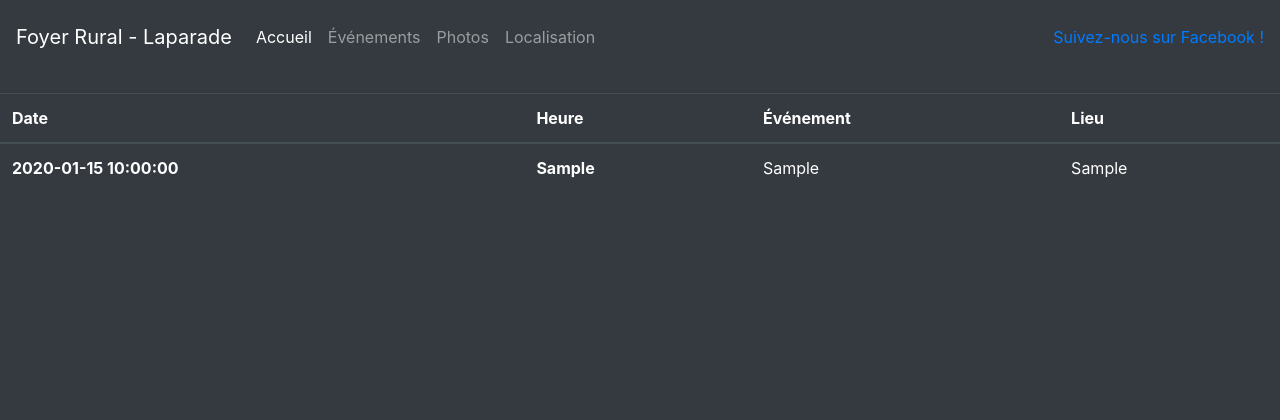
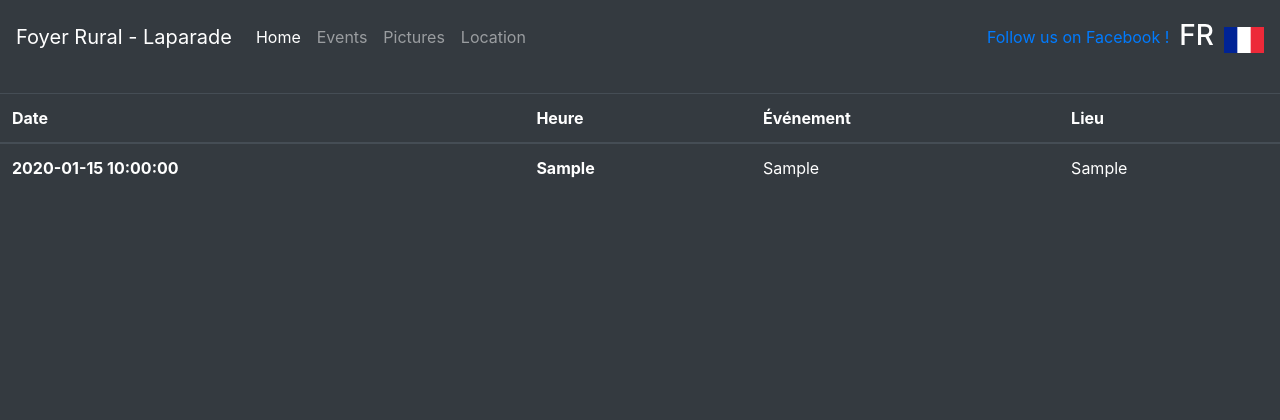
Before and after one commit to Nem-developing/foyerrural-laparade, a PHP site: page /pages/evenements.php?lang=eng in a window 1280 px wide. Shown: the top 420 px of the page. Run offline with PHP 8.4, Linux system fonts and the light colour scheme; tables that the repository leaves empty or names only in its code hold one stand-in row (values such as "Sample post").

Commit message:
Langue dynamique.

```diff
--- a/pages/evenements.php
+++ b/pages/evenements.php
@@ -1,3 +1,7 @@
+<?php
+    $lang = $_GET['lang'];
+
+?>
 <!doctype html>
 <html lang="en" class="bg-dark">
     <head>
@@ -11,7 +15,7 @@
         <!-- Menu -->
 
         <nav class="navbar navbar-expand-lg navbar-dark bg-dark">
-            <a class="navbar-brand" href="../index.php">Foyer Rural - Laparade</a>
+            <a class="navbar-brand" href="../index.html<?php if ($lang == "eng") {echo "?lang=eng";}?>">Foyer Rural - Laparade</a>
             <button class="navbar-toggler" type="button" data-toggle="collapse" data-target="#navbarColor01" aria-controls="navbarColor01" aria-expanded="false" aria-label="Toggle navigation">
                 <span class="navbar-toggler-icon"></span>
             </button>
@@ -19,19 +23,38 @@
             <div class="collapse navbar-collapse" id="navbarColor01">
                 <ul class="navbar-nav mr-auto">
                     <li class="nav-item active">
-                        <a class="nav-link" href="../index.php">Accueil</a>
+                            <a class="nav-link" href="../index.php<?php if ($lang == "eng") {echo "?lang=eng";}?>"><?php if(!$lang) {echo "Accueil";} else if ($lang == "eng") {echo "Home";}?></a>
                     </li>
                     <li class="nav-item">
-                        <a class="nav-link" href="evenements.php">Événements</a>
+                        <a class="nav-link" href="evenements.php<?php if ($lang == "eng") {echo "?lang=eng";}?>"><?php if(!$lang) {echo "Événements";} else if ($lang == "eng") {echo "Events";}?></a>
                     </li>
                     <li class="nav-item">
-                        <a class="nav-link" href="photos.php">Photos</a>
+                        <a class="nav-link" href="photos.php<?php if ($lang == "eng") {echo "?lang=eng";}?>"><?php if(!$lang) {echo "Photos";} else if ($lang == "eng") {echo "Pictures";}?></a>
                     </li>
                     <li class="nav-item">
-                        <a class="nav-link" href="localisation.php">Localisation</a>
+                        <a class="nav-link" href="localisation.php<?php if ($lang == "eng") {echo "?lang=eng";}?>"><?php if(!$lang) {echo "Localisation";} else if ($lang == "eng") {echo "Location";}?></a>
                     </li>
                 </ul>
-                <a href="https://www.facebook.com/foyerrural.laparade"><p class="text-primary pubfb">Suivez-nous sur Facebook !</p></a>
+
+                <a href="https://www.facebook.com/foyerrural.laparade"><p class="text-primary pubfb"><?php if(!$lang) {echo "Suivez-nous sur Facebook !";} else if ($lang == "eng") {echo "Follow us on Facebook !";}?></p></a>
+
+
+                <?php if(!$lang) {
+                    echo "
+                        <a href='evenements.php?lang=eng'><h3 class='text-white flag'>ENG</h3></a>
+                        <a href='evenements.php?lang=eng'><img src='../images/accueil/british-flag.svg' width='50' class='flag' alt='british-flag'/></a>
+                    ";
+
+                } else if ($lang == "eng") {
+                    echo "
+                        <a href='evenements.php'><h3 class='text-white flag-text'>FR</h3></a>
+                        <a href='evenements.php'><img src='../images/accueil/french-flag.svg' width='50' class='flag' alt='french-flag'/></a>
+                        ";
+                }?>
+
+
+
+
             </div>
         </nav>
 
@@ -58,8 +81,14 @@
                     include '../config/config.php';  // Import des informations de connexion à la base de données.
                     // Établissement de la connexion au serveur mysql. + Corecion de l'erreur d'encodage.
                     $cnx = new PDO("mysql:host=$hotedeconnexion;dbname=$basededonnee", "$utilisateur", "$motdepasse", array(PDO::MYSQL_ATTR_INIT_COMMAND => 'SET NAMES utf8'));
-                    // Commande SQL permetant de récupérer la liste des serveurs actifs.
-                    $req = 'SELECT * FROM `actu`;';
+
+                    // Selon la langue, nous questionnerons pas la même table.
+                    if(!$lang) {
+                         $req = 'SELECT * FROM `actufr`;';
+                    } else if ($lang == "eng") {
+                         $req = 'SELECT * FROM `actueng`;';
+                    }
+
                     // Envoie au serveur la commande via le biais des informations de connexion.
                     $res = $cnx->query($req);
 
```
